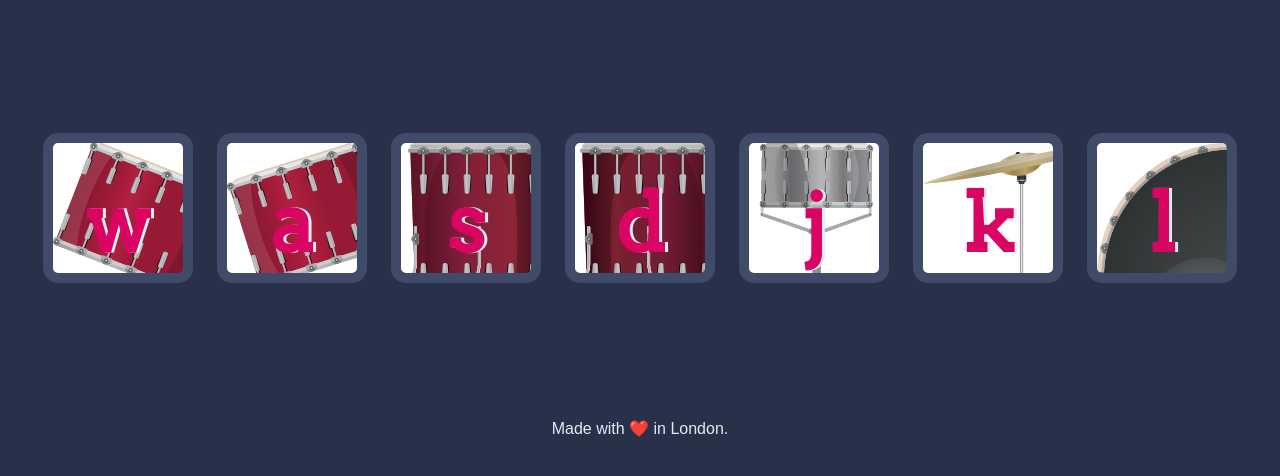
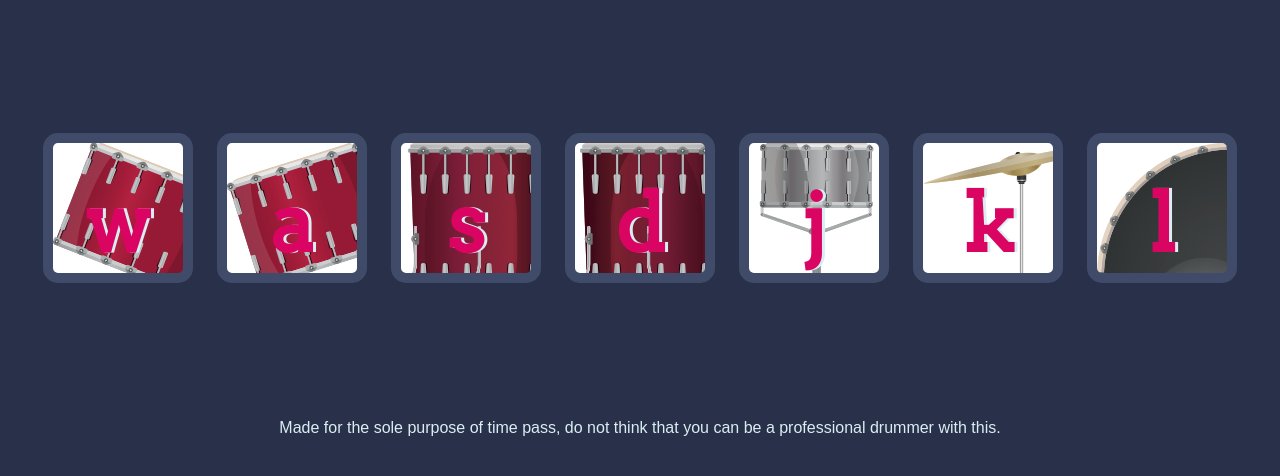
Before and after one commit to subham3604/DrumKit, a plain HTML site: page index.html in a window 1280 px wide. Shown: the part 156-632 px from the top of the page. Drawn offline with Linux system fonts and the light colour scheme.

Commit message:
Update index.html

```diff
--- a/index.html
+++ b/index.html
@@ -23,7 +23,7 @@
 
 
   <footer>
-    Made with ❤️ in London.
+    Made for the sole purpose of time pass, do  not think that you can be a professional drummer with this.
   </footer>
   <script src="index.js"></script>
 </body>
```
